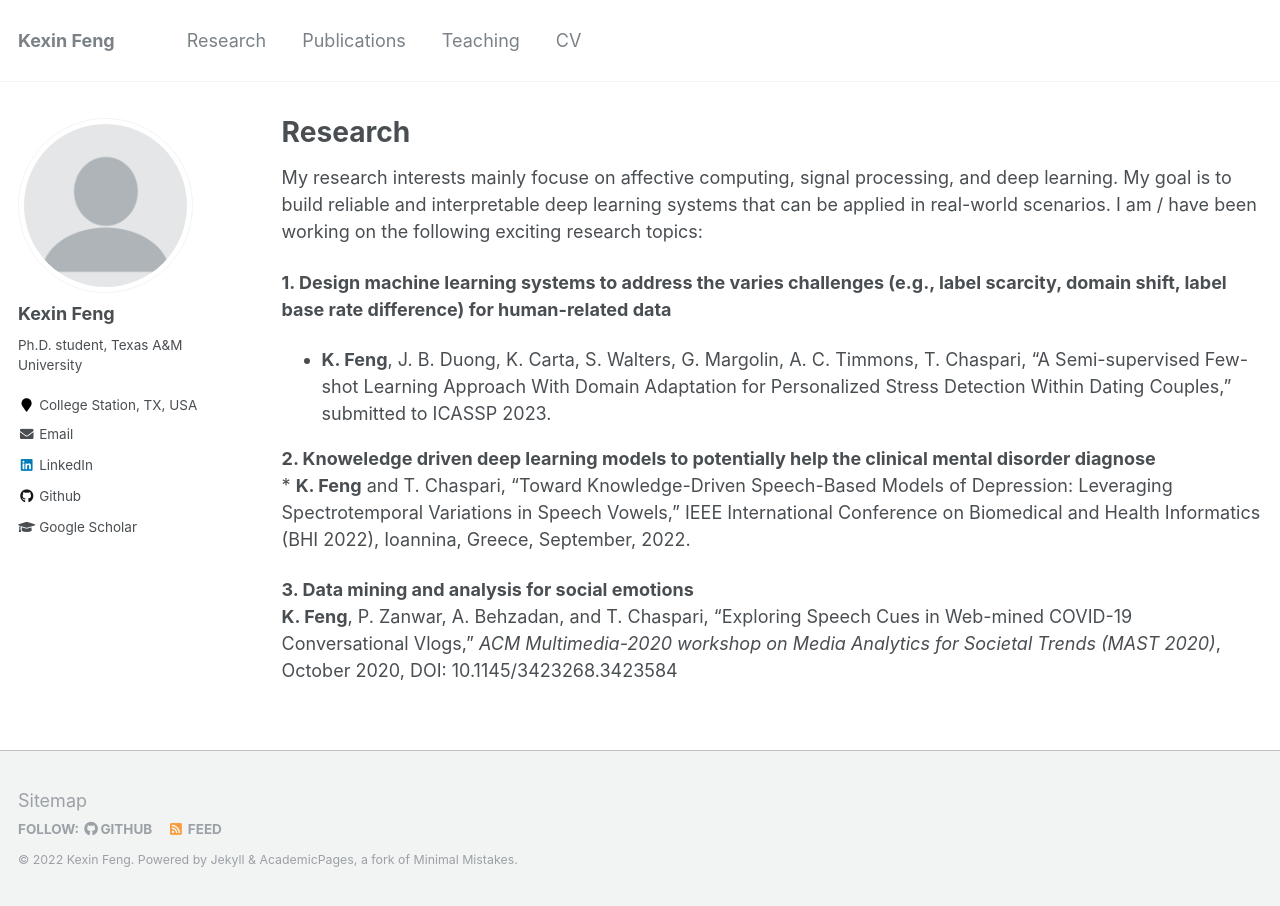
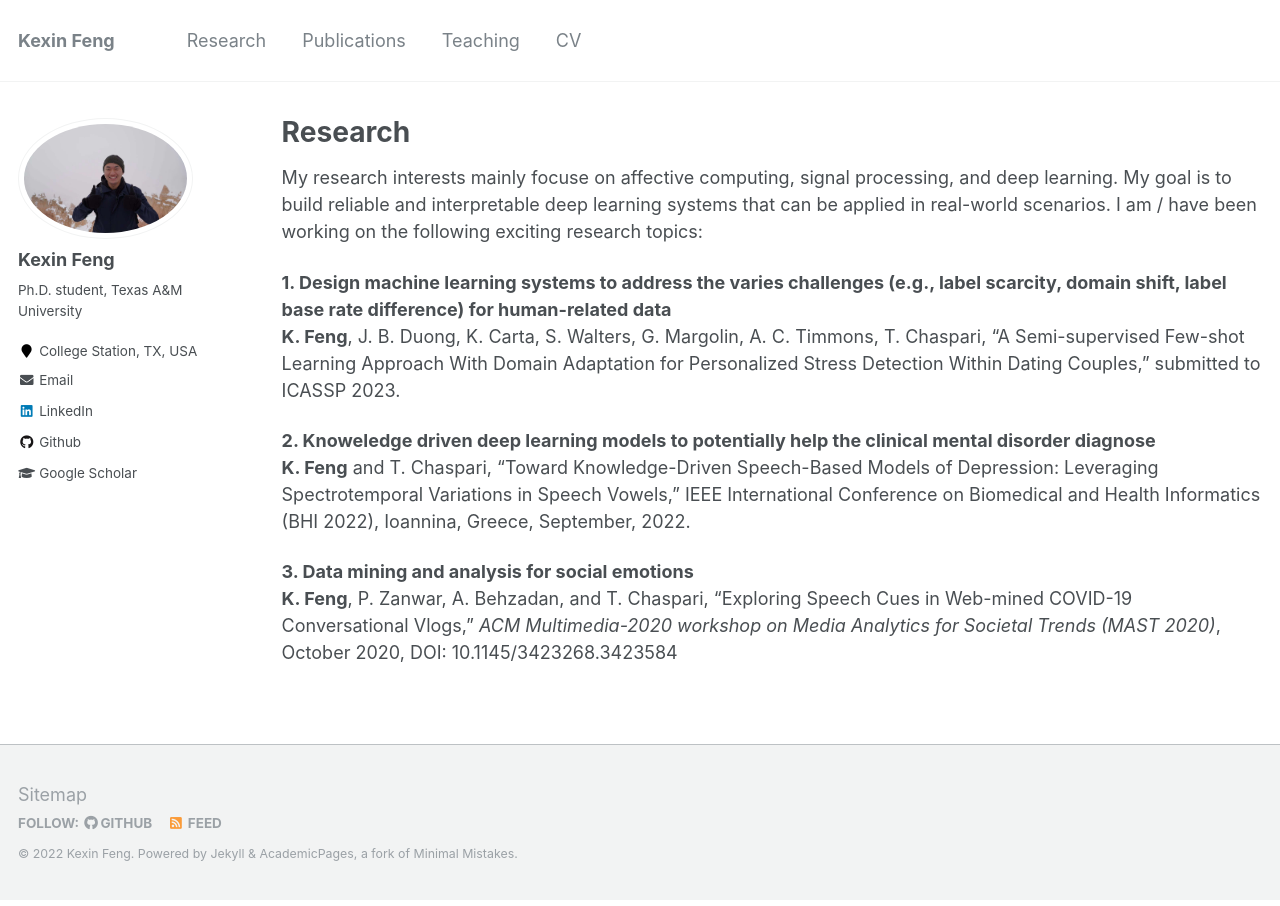
Before and after one commit to kexinF/kexinf.github.io, a Jekyll site: the page built from _pages/research.md, in a window 1280 px wide. Built offline with Jekyll 4.4.1, drawn with Linux system fonts in a browser that asks for light colours.

Commit message:
add profile pictures

```diff
--- a/_config.yml
+++ b/_config.yml
@@ -81,7 +81,7 @@ analytics:
 # Site Author
 author:
   name             : "Kexin Feng"
-  avatar           : "profile.png"
+  avatar           : "profile.jpg"
   bio              : "Ph.D. student, Texas A&M University"
   location         : "College Station, TX, USA"
   employer         :
--- a/_pages/research.md
+++ b/_pages/research.md
@@ -8,10 +8,10 @@ author_profile: true
 My research interests mainly focuse on affective computing, signal processing, and deep learning. My goal is to build reliable and interpretable deep learning systems that can be applied in real-world scenarios. I am / have been working on the following exciting research topics:
 
 **1. Design machine learning systems to address the varies challenges (e.g., label scarcity, domain shift, label base rate difference) for human-related data**
-* **K. Feng**, J. B. Duong, K. Carta, S. Walters, G. Margolin, A. C. Timmons, T. Chaspari, “A Semi-supervised Few-shot Learning Approach With Domain Adaptation for Personalized Stress Detection Within Dating Couples,” submitted to ICASSP 2023.
+	**K. Feng**, J. B. Duong, K. Carta, S. Walters, G. Margolin, A. C. Timmons, T. Chaspari, “A Semi-supervised Few-shot Learning Approach With Domain Adaptation for Personalized Stress Detection Within Dating Couples,” submitted to ICASSP 2023.
 
 **2. Knoweledge driven deep learning models to potentially help the clinical mental disorder diagnose**
-	* **K. Feng** and T. Chaspari, “Toward Knowledge-Driven Speech-Based Models of Depression: Leveraging Spectrotemporal Variations in Speech Vowels,” IEEE International Conference on Biomedical and Health Informatics (BHI 2022), Ioannina, Greece, September, 2022.
+	**K. Feng** and T. Chaspari, “Toward Knowledge-Driven Speech-Based Models of Depression: Leveraging Spectrotemporal Variations in Speech Vowels,” IEEE International Conference on Biomedical and Health Informatics (BHI 2022), Ioannina, Greece, September, 2022.
 
 **3. Data mining and analysis for social emotions**
 	**K. Feng**, P. Zanwar, A. Behzadan, and T. Chaspari, “Exploring Speech Cues in Web-mined COVID-19 Conversational Vlogs,” *ACM Multimedia-2020 workshop on Media Analytics for Societal Trends (MAST 2020)*, October 2020, DOI: 10.1145/3423268.3423584
```
Also changed, not shown: images/profile.jpg (added), 2 other files.
